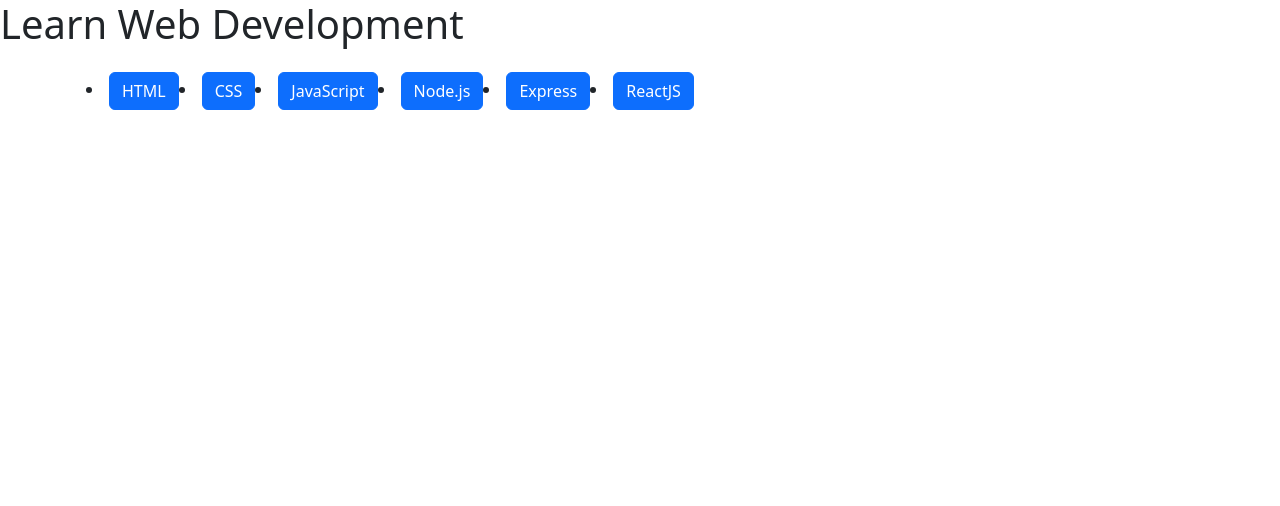
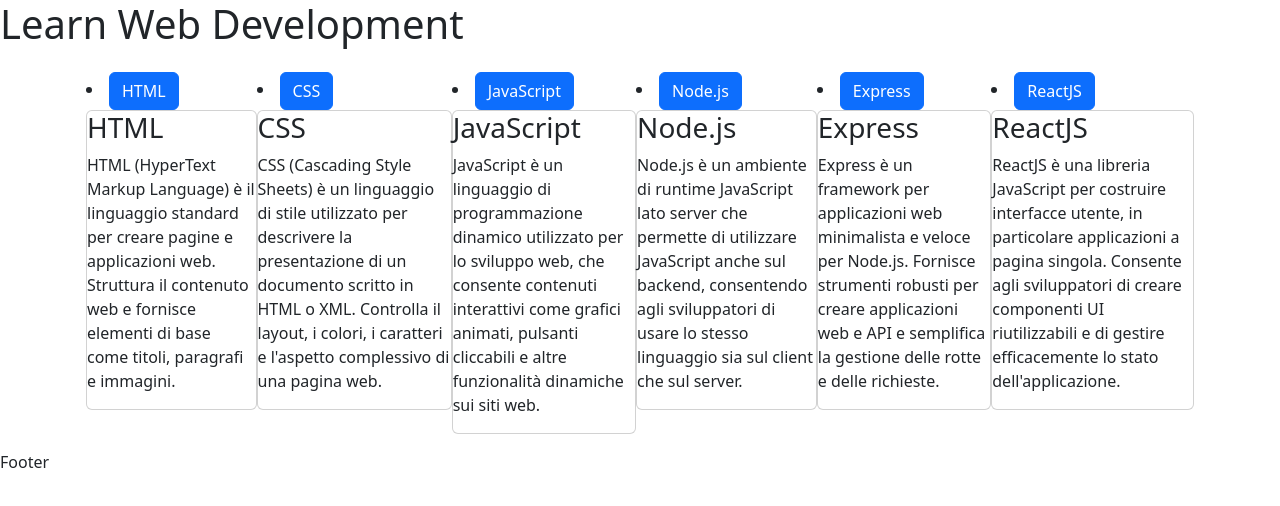
Before and after one commit to MicheleTodeschini/react-use-state, a React (Vite) app: page / in a window 1280 px wide. Both pictures are taken after a click on the button "HTML". Shown: the top 506 px of the page. Built offline with nearby package versions, Linux system fonts and the light colour scheme.

Commit message:
pressing on one button it shows every <p>, but better than before!

```diff
--- a/src/components/Main.jsx
+++ b/src/components/Main.jsx
@@ -3,8 +3,6 @@
 useState
 
 export default function Main() {
-
-    const [active, setActive] = useState(1)
 
     const languages = [
   {
@@ -39,19 +37,11 @@
   }
 ];
 
-    function handleClick(id) {
-        if (active === id) {
-            setActive(0)
-        } else {
-            setActive(id)
-        }
-    }
+ const [showMore, setShowMore] = useState(false);
 
-    function onClick() {
-        className.list.add("active")
-    }
-
-
+  function handleMoreClick() {
+    setShowMore(!showMore);
+  }
     return(
         <>
         <div className="container d-flex p-3">
@@ -59,8 +49,11 @@
         {
             languages.map((item) => (
                  <li className="nav-item" key={item.id} >
-                 <button onClick={() => setActive(item.id)} className="btn btn-primary" aria-current="page" href="#">{item.title}</button>
-                 <p>{item.description}</p>
+                 <button onClick={handleMoreClick} className="btn btn-primary" aria-current="page" href="#">{item.title}</button>
+                 <div className="card">
+                 <h3>{item.title}</h3>
+                  {showMore && <p>{item.description}</p>}
+                 </div>
                 </li>
             ))
         }
--- a/src/index.css
+++ b/src/index.css
@@ -4,13 +4,6 @@
   margin: 0;
 }
 
-p {
+.card {
   display: none;
 }
-
-button.active{
-  p {
-    display: block;
-
-  }
-}
```
